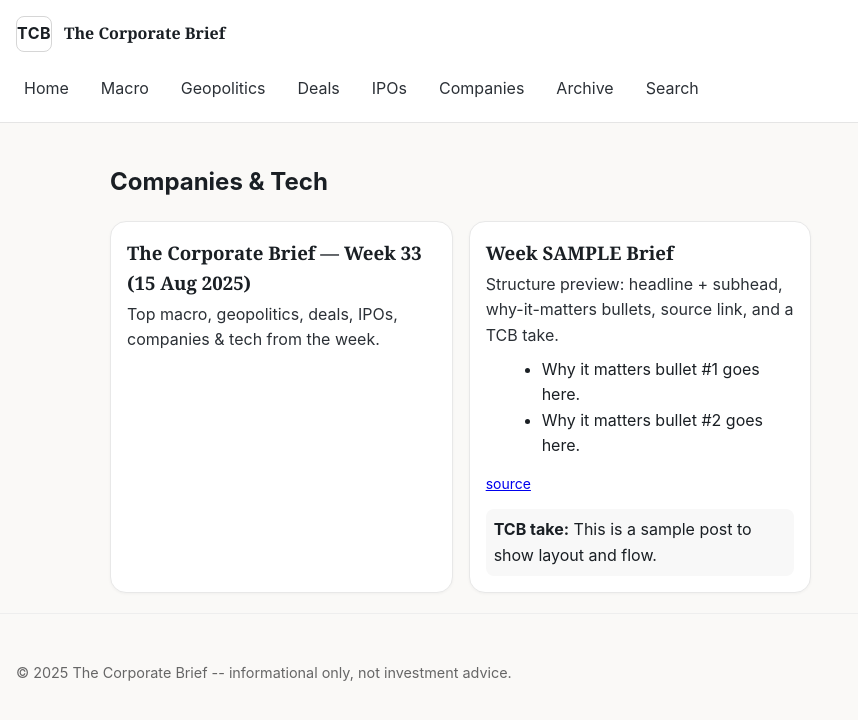
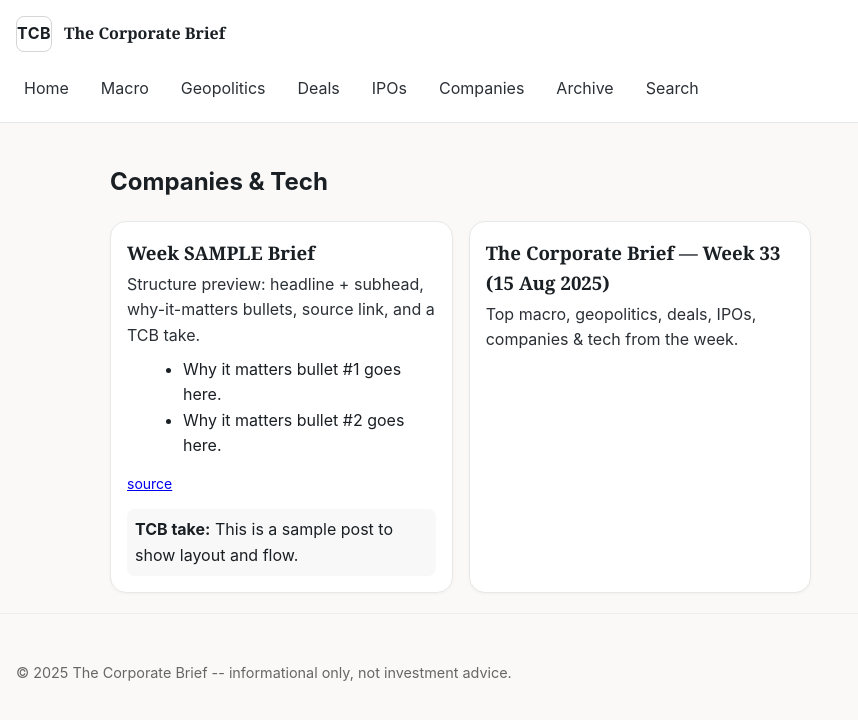
Before and after one commit to TheCorporateBrief/thecorporatebrief.github.io, a Jekyll site: the page built from pages/companies.html, in a window 1280 px wide. Shown: the top 720 px of the page, without its empty margins (0-858 px from the left). Built offline with Jekyll 4.4.1, drawn with Linux system fonts in a browser that asks for light colours.

Commit message:
Update companies.html

```diff
--- a/pages/companies.html
+++ b/pages/companies.html
@@ -4,6 +4,6 @@
 ---
 <h2>Companies & Tech</h2>
 <div class="grid">
-{% assign posts_filtered = site.posts | where_exp: "p", "p.categories contains 'companies'" %}
-{% for post in posts_filtered %}{% include card.html post=post %}{% endfor %}
+{% assign list = site.posts | where_exp: "p", "p.categories contains 'companies'" | sort: 'date' | reverse %}
+{% for post in list %}{% include card.html post=post %}{% endfor %}
 </div>
```
